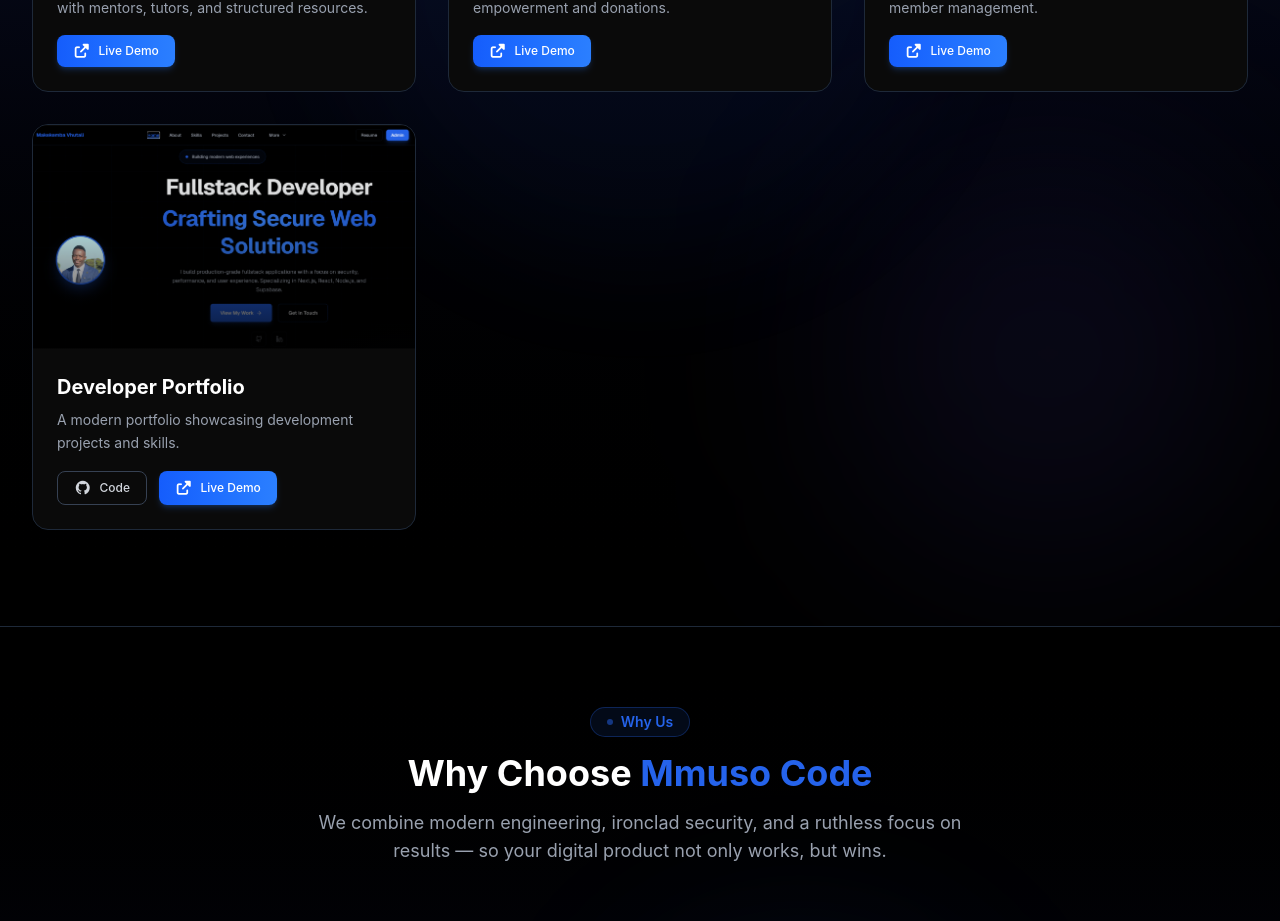
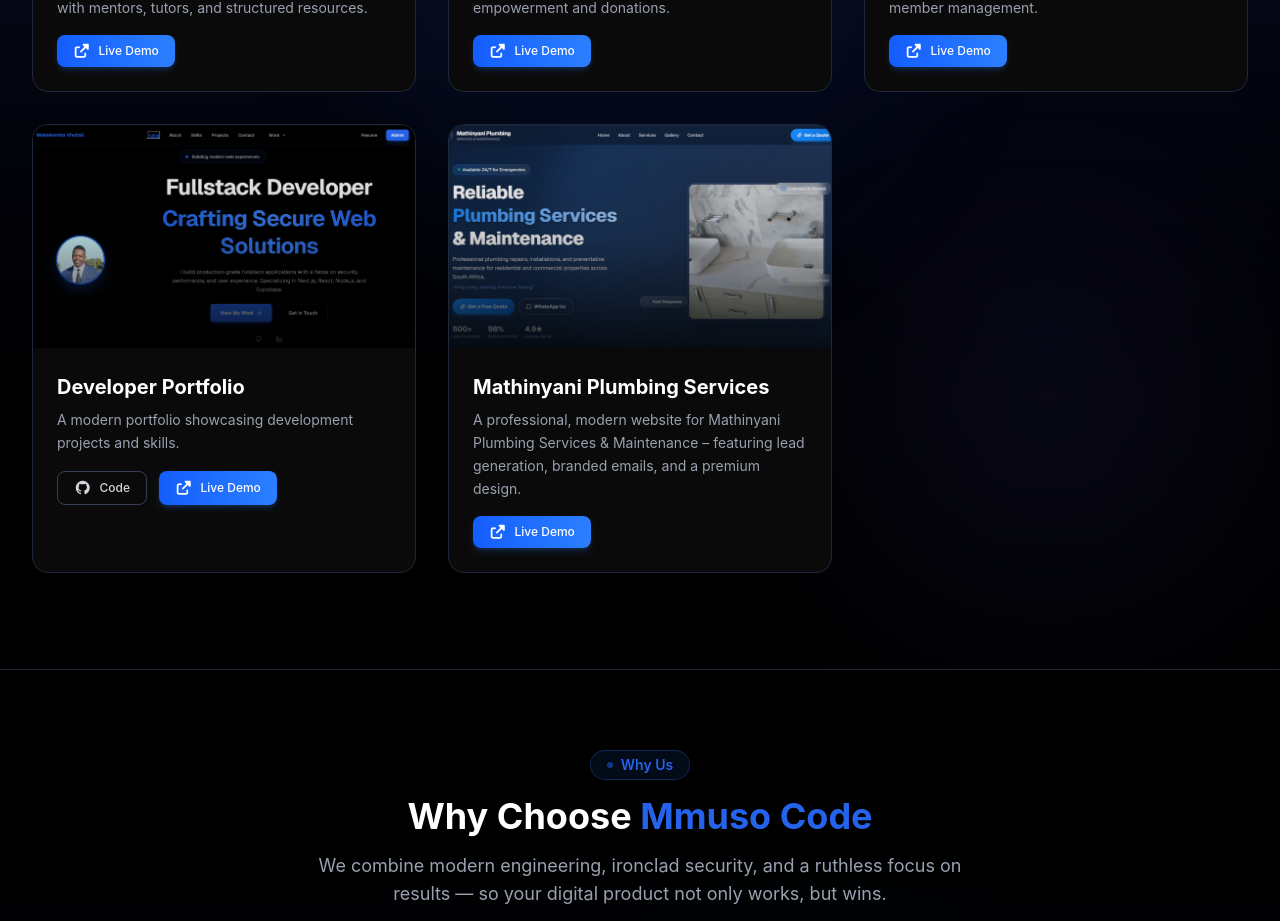
Before and after one commit to makekemba-cloud/mmuso-code, a Vue app: page / in a window 1280 px wide. Shown: the part 4860-5781 px from the top of the page. Built offline with nearby package versions, Linux system fonts and the light colour scheme.

Commit message:
mathinyani

```diff
--- a/src/components/Projects.vue
+++ b/src/components/Projects.vue
@@ -37,6 +37,12 @@
     liveUrl: 'https://makekembavhutali.co.za/',
     codeUrl: 'https://github.com/makekemba-cloud',
   },
+  {
+  title: 'Mathinyani Plumbing Services',
+  image: '/assets/mathinyani-plumbing.png',
+  description: 'A professional, modern website for Mathinyani Plumbing Services & Maintenance – featuring lead generation, branded emails, and a premium design.',
+  liveUrl: 'https://mathinyaniplumbing.co.za/',
+},
 ]
 </script>
 
```
Also changed, not shown: public/assets/mathinyani-plumbing.png (added).
